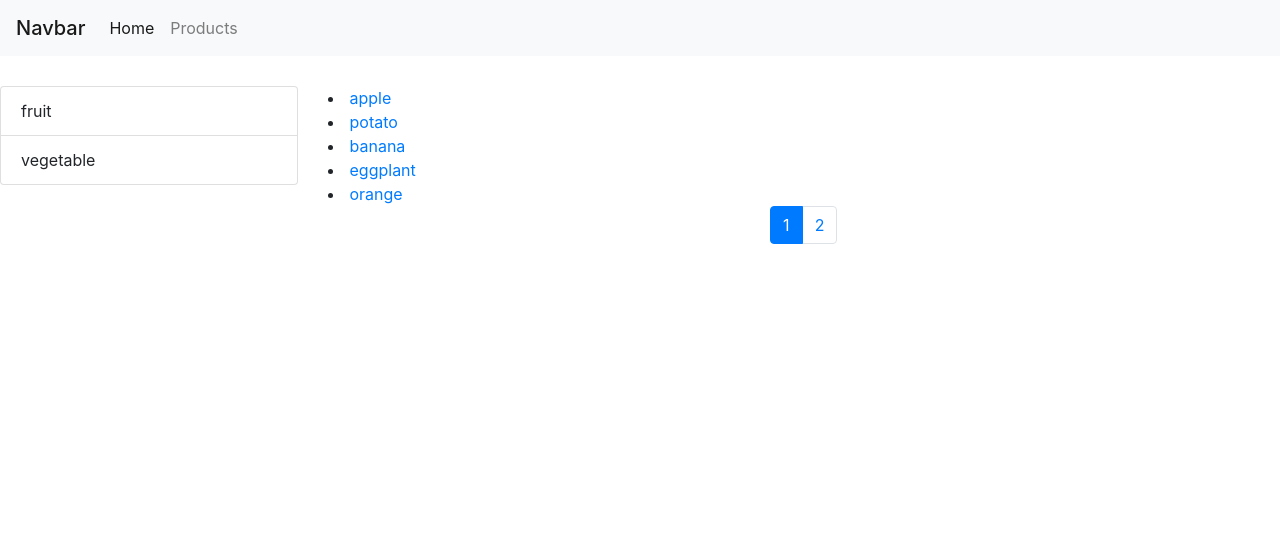
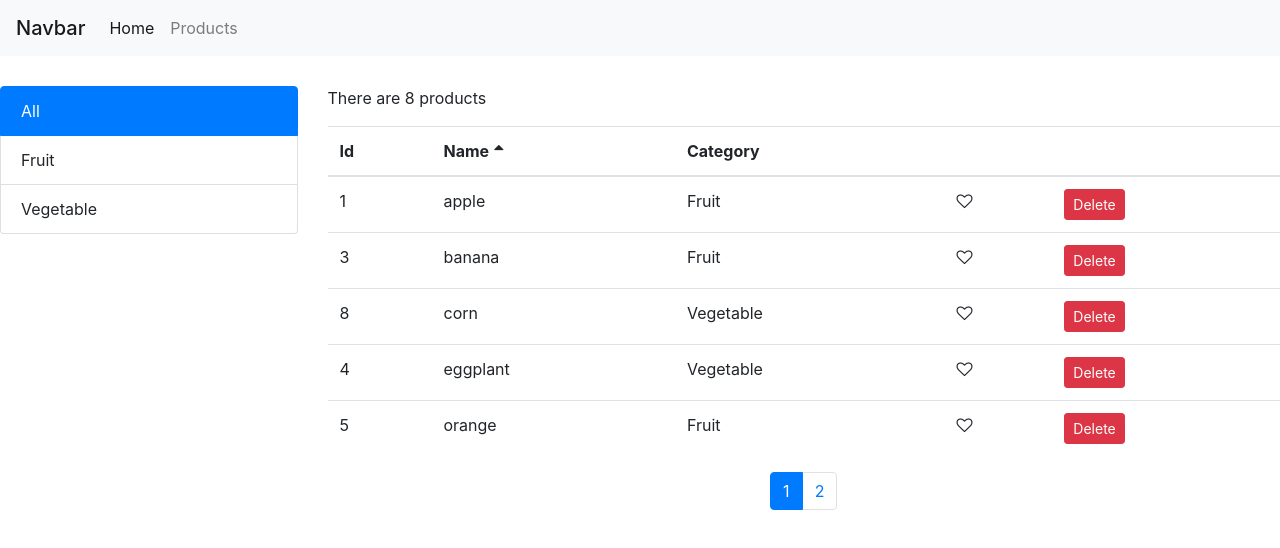
Before and after one commit to ShirleyXia330/react-oshop, a React (Create React App) app: page / in a window 1280 px wide. Shown: the top 548 px of the page. Built offline with nearby package versions, Linux system fonts and the light colour scheme.

Commit message:
Finishing Filtering and Sorting Function. Initializing <ProductsTable> and Its Child Components.

```diff
--- a/package.json
+++ b/package.json
@@ -4,6 +4,7 @@
   "private": true,
   "dependencies": {
     "bootstrap": "^4.1.3",
+    "font-awesome": "^4.7.0",
     "lodash": "^4.17.11",
     "query-string": "^6.7.0",
     "react": "^16.6.3",
--- a/src/components/navbar.jsx
+++ b/src/components/navbar.jsx
@@ -17,7 +17,7 @@ const NavBar = () => {
               </Link>
             </li>
             <li className="nav-item">
-              <Link className="nav-link" to="/product">
+              <Link className="nav-link" to="/products">
                 Products
               </Link>
             </li>
--- a/src/components/products.jsx
+++ b/src/components/products.jsx
@@ -2,54 +2,88 @@ import React, { Component } from "react";
 
 import ListGroup from "./shared/listGroup";
 import Pagination from "./shared/pagination";
+import ProductsTable from "./productsTable";
 
 import _ from "lodash";
-import { Link } from "react-router-dom";
 
 class Products extends Component {
   state = {
     products: [
-      { id: 1, name: "apple", category: "fruit" },
-      { id: 2, name: "potato", category: "vegetable" },
-      { id: 3, name: "banana", category: "fruit" },
-      { id: 4, name: "eggplant", category: "vegetable" },
-      { id: 5, name: "orange", category: "fruit" },
-      { id: 6, name: "pumpkin", category: "vegetable" },
-      { id: 7, name: "pineapple", category: "fruit" },
-      { id: 8, name: "corn", category: "vegetable" }
+      { id: 1, name: "apple", category: "Fruit", liked: false },
+      { id: 2, name: "potato", category: "Vegetable", liked: false },
+      { id: 3, name: "banana", category: "Fruit", liked: false },
+      { id: 4, name: "eggplant", category: "Vegetable", liked: false },
+      { id: 5, name: "orange", category: "Fruit", liked: false },
+      { id: 6, name: "pumpkin", category: "Vegetable", liked: false },
+      { id: 7, name: "pineapple", category: "Fruit", liked: false },
+      { id: 8, name: "corn", category: "Vegetable", liked: false }
     ],
-    categories: ["fruit", "vegetable"],
-    selectedCategory: "",
+    categories: ["All", "Fruit", "Vegetable"],
+    selectedCategory: "All",
     pageSize: 5,
-    selectedPage: 1
+    selectedPage: 1,
+    selectedSort: { path: "name", order: "asc" }
   };
 
   handleCategorySelect = category => {
-    this.setState({ selectedCategory: category });
+    if (this.state.selectedCategory === category)
+      this.setState({ selectedCategory: "All", selectedPage: 1 });
+    else this.setState({ selectedCategory: category, selectedPage: 1 });
   };
 
   handlePageSelect = page => {
     this.setState({ selectedPage: page });
   };
 
-  handlePaginate(pageSize, selectedPage, selectedProducts) {
+  handleSortSelect = selectedSort => {
+    this.setState({ selectedSort });
+  };
+
+  handlePaginate = (pageSize, selectedPage, selectedProducts) => {
     const startIndex = pageSize * (selectedPage - 1);
     return _(selectedProducts)
       .slice(startIndex, startIndex + pageSize)
       .value();
+  };
+
+  handleDelete = id => {
+    const products = this.state.products.filter(p => p.id !== id);
+    this.setState({ products });
+    // console.log("Delete:", this.state.products);
+  };
+
+  handleLike = product => {
+    const products = [...this.state.products];
+    const index = products.indexOf(product);
+    products[index] = { ...products[index] };
+    products[index].liked = !products[index].liked;
+    this.setState({ products });
+  };
+
+  conditionalRender(count) {
+    if (count === 0) return <p>There is no product.</p>;
+    if (count === 1) return <p>There is one product.</p>;
+    return <p>There are {count} products</p>;
   }
 
   render() {
-    const selectedProducts = this.state.selectedCategory
-      ? this.state.products.filter(
-          p => p.category === this.state.selectedCategory
-        )
-      : this.state.products;
+    const selectedProducts =
+      this.state.selectedCategory === "All"
+        ? this.state.products
+        : this.state.products.filter(
+            p => p.category === this.state.selectedCategory
+          );
+
+    const sortedProducts = _.orderBy(
+      selectedProducts,
+      [this.state.selectedSort.path],
+      [this.state.selectedSort.order]
+    );
 
     const paginatedProducts = this.handlePaginate(
       this.state.pageSize,
       this.state.selectedPage,
-      selectedProducts
+      sortedProducts
     );
 
     return (
@@ -62,11 +96,14 @@ class Products extends Component {
           />
         </div>
         <div className="col">
-          {paginatedProducts.map(p => (
-            <li key={p.name}>
-              <Link to={`/products/${p.id}`}>{p.name}</Link>
-            </li>
-          ))}
+          {this.conditionalRender(selectedProducts.length)}
+          <ProductsTable
+            products={paginatedProducts}
+            onLike={this.handleLike}
+            onDelete={this.handleDelete}
+            onSort={this.handleSortSelect}
+            selectedSort={this.state.selectedSort}
+          />
           <Pagination
             productsCount={selectedProducts.length}
             pageSize={this.state.pageSize}
--- /dev/null
+++ b/src/components/productsTable.jsx
@@ -0,0 +1,50 @@
+import React, { Component } from "react";
+
+import TableHeader from "./shared/tableHeader";
+import TableBody from "./shared/tableBody";
+import Like from "./shared/like";
+
+class ProductsTable extends Component {
+  columns = [
+    { path: "id" },
+    { path: "name" },
+    { path: "category" },
+    {
+      key: "like",
+      content: product => (
+        <Like
+          liked={product.liked}
+          onClick={() => this.props.onLike(product)}
+        />
+      )
+    },
+    {
+      key: "delete",
+      content: product => (
+        <button
+          className="btn btn-danger btn-sm"
+          onClick={() => this.props.onDelete(product.id)}
+        >
+          Delete
+        </button>
+      )
+    }
+  ];
+
+  render() {
+    const { products, onSort, selectedSort } = this.props;
+
+    return (
+      <table className="table">
+        <TableHeader
+          onSort={onSort}
+          selectedSort={selectedSort}
+          columns={this.columns}
+        />
+        <TableBody items={products} columns={this.columns} />
+      </table>
+    );
+  }
+}
+
+export default ProductsTable;
--- /dev/null
+++ b/src/components/shared/like.jsx
@@ -0,0 +1,10 @@
+import React from "react";
+
+const Like = props => {
+  let classes = "fa fa-heart";
+  if (!props.liked) classes += "-o";
+
+  return <i className={classes} aria-hidden="true" onClick={props.onClick} />;
+};
+
+export default Like;
--- /dev/null
+++ b/src/components/shared/tableBody.jsx
@@ -0,0 +1,53 @@
+import React, { Component } from "react";
+
+import { Link } from "react-router-dom";
+import _ from "lodash";
+
+class TableBody extends Component {
+  renderItem = (item, column) => {
+    if (column.content) return column.content(item);
+    return _.get(item, column.path);
+  };
+
+  createKey = (item, column) => {
+    return item.id + (column.path || column.key);
+  };
+
+  render() {
+    return (
+      <tbody>
+        {this.props.items.map(item => (
+          <tr key={item.id}>
+            {this.props.columns.map(column => (
+              <td key={this.createKey(item, column)}>
+                {this.renderItem(item, column)}
+              </td>
+            ))}
+          </tr>
+        ))}
+        {/* {products.map(p => (
+          <tr key={p.id}>
+            <th>{p.id}</th>
+            <td>
+              <Link to={`/products/${p.id}`}>{p.name}</Link>
+            </td>
+            <td>{p.category}</td>
+            <td>
+              <Like liked={p.liked} onClick={() => onLike(p)} />
+            </td>
+            <td>
+              <button
+                className="btn btn-danger btn-sm"
+                onClick={() => onDelete(p.id)}
+              >
+                Delete
+              </button>
+            </td>
+          </tr>
+        ))} */}
+      </tbody>
+    );
+  }
+}
+
+export default TableBody;
--- /dev/null
+++ b/src/components/shared/tableHeader.jsx
@@ -0,0 +1,43 @@
+import React, { Component } from "react";
+
+class TableHeader extends Component {
+  raiseSort = path => {
+    const selectedSort = { ...this.props.selectedSort };
+    if (selectedSort.path === path)
+      selectedSort.order = selectedSort.order === "asc" ? "desc" : "asc";
+    else {
+      selectedSort.path = path;
+      selectedSort.order = "asc";
+    }
+    this.props.onSort(selectedSort);
+  };
+
+  renderSortIcon = path => {
+    if (path !== this.props.selectedSort.path) return null;
+
+    if (this.props.selectedSort.order === "asc")
+      return <i className="fa fa-sort-asc" style={{ marginLeft: "5px" }} />;
+    return <i className="fa fa-sort-desc" style={{ marginLeft: "5px" }} />;
+  };
+
+  render() {
+    return (
+      <thead>
+        <tr>
+          {this.props.columns.map(column => (
+            <th
+              key={column.path || column.key}
+              style={{ textTransform: "capitalize", cursor: "pointer" }}
+              onClick={() => this.raiseSort(column.path)}
+            >
+              {column.path}
+              {this.renderSortIcon(column.path)}
+            </th>
+          ))}
+        </tr>
+      </thead>
+    );
+  }
+}
+
+export default TableHeader;
--- a/src/index.js
+++ b/src/index.js
@@ -5,6 +5,7 @@ import App from "./App";
 import * as serviceWorker from "./serviceWorker";
 
 import "bootstrap/dist/css/bootstrap.css";
+import "font-awesome/css/font-awesome.css";
 import { BrowserRouter } from "react-router-dom";
 
 ReactDOM.render(
```
Also changed, not shown: 2 other files (tests, documents, lock files or other folders).
